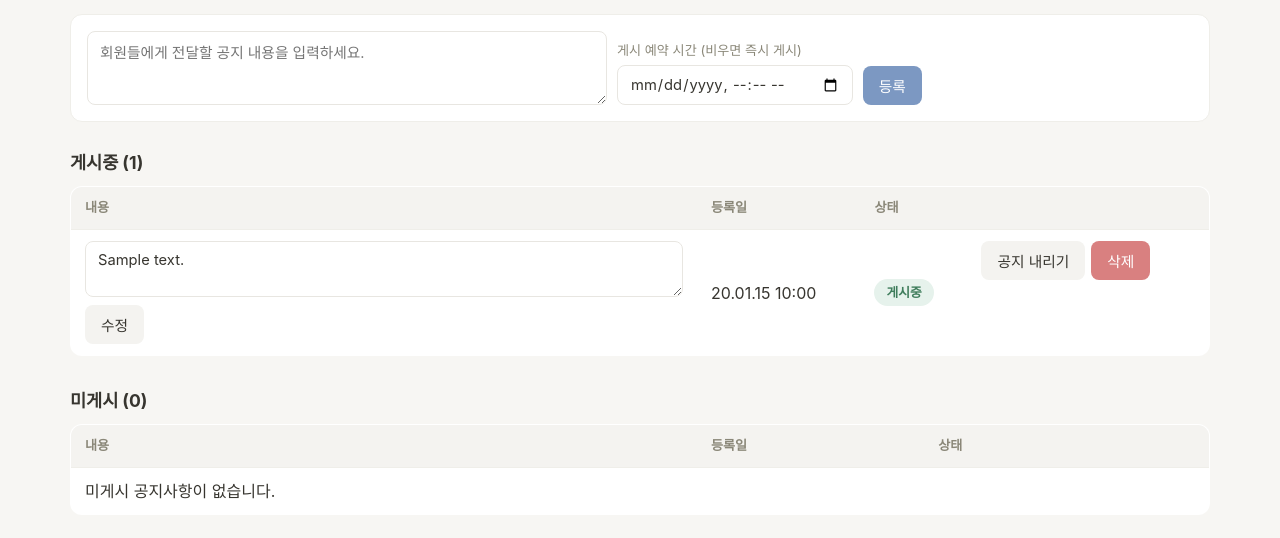
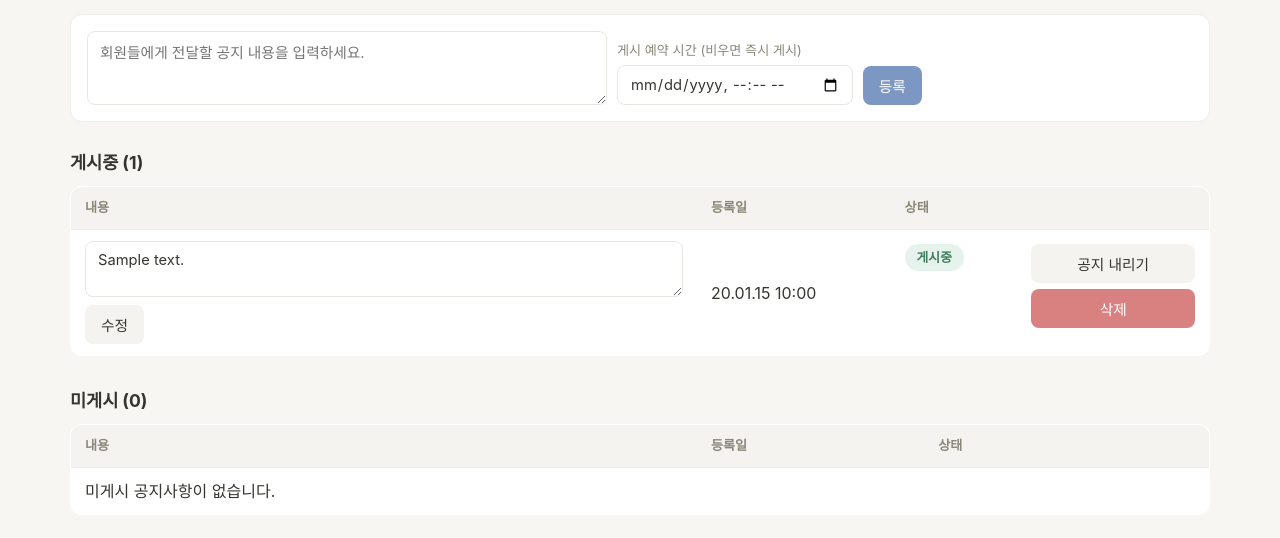
Before and after one commit to 2gyeong/pt-schedule, a Flask app: page /announcements in a window 1280 px wide. Shown: the part 165-703 px from the top of the page. Run offline with Flask 3, Linux system fonts and the light colour scheme; a user stored in the database is signed in; tables that the repository leaves empty hold one stand-in row (values such as "Sample post").

Commit message:
Align announcement row buttons to top with consistent width
The status badge and 공지 내리기/삭제 buttons were vertically centered
against the now-taller content cell (textarea + 수정 stacked), making
them float awkwardly mid-row. Top-align both, and stack the action
buttons in a column with equal width instead of a mismatched inline row.

Co-Authored-By: Claude Sonnet 5 <noreply@anthropic.com>

```diff
--- a/app/static/css/style.css
+++ b/app/static/css/style.css
@@ -459,10 +459,18 @@ th.fc-holiday .fc-daynum { display: block; }
   gap: 6px;
   margin: 0;
 }
-.announcement-actions {
+.member-table td.announcement-actions {
   display: flex;
+  flex-direction: column;
+  align-items: stretch;
   gap: 6px;
-  align-items: flex-start;
+  vertical-align: top;
+  padding-top: 14px;
+}
+.announcement-actions button { white-space: nowrap; width: 100%; }
+.member-table td.announcement-status {
+  vertical-align: top;
+  padding-top: 14px;
 }
 a.copy-link-btn {
   display: inline-flex;
--- a/app/templates/announcements.html
+++ b/app/templates/announcements.html
@@ -28,7 +28,7 @@
         </form>
       </td>
       <td>{{ a.created_at.strftime("%y.%m.%d %H:%M") }}</td>
-      <td><span class="status-badge status-확정">게시중</span></td>
+      <td class="announcement-status"><span class="status-badge status-확정">게시중</span></td>
       <td class="announcement-actions">
         <button type="button" class="copy-link-btn toggle-published-btn" data-id="{{ a.id }}">공지 내리기</button>
         <form method="post" action="{{ url_for('announcements.delete_announcement', announcement_id=a.id) }}"
@@ -63,7 +63,7 @@
         </form>
       </td>
       <td>{{ a.created_at.strftime("%y.%m.%d %H:%M") }}</td>
-      <td>
+      <td class="announcement-status">
         {% if a.is_published and a.publish_at %}
         <span class="status-badge status-계산됨">{{ a.publish_at.strftime("%y.%m.%d %H:%M") }} 예약됨</span>
         {% else %}
```
